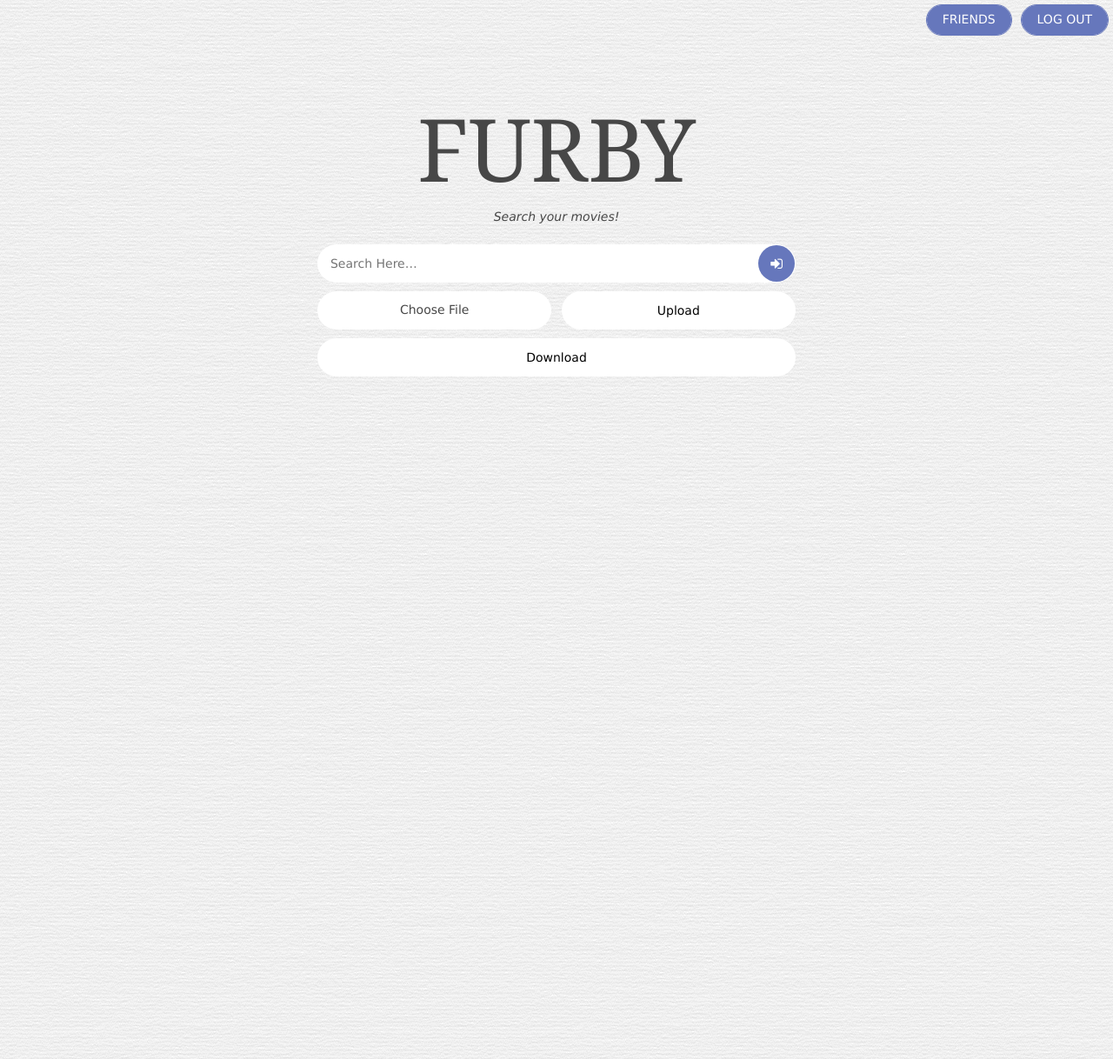
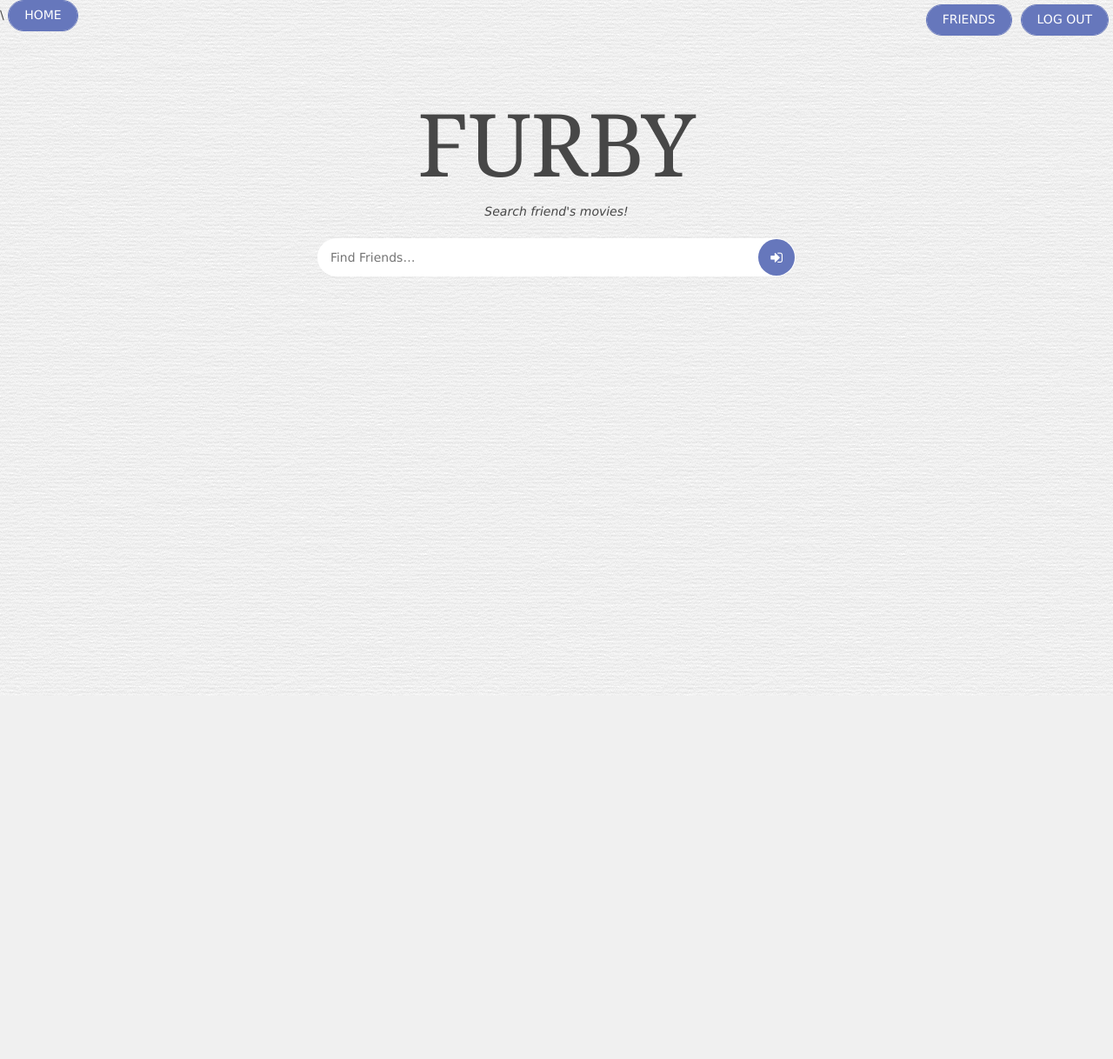
Before and after one commit to DavidShelbs/Database-Final, a Flask app: page /friends in a window 1280 px wide. Shown: the top 1218 px of the page at 87% size. After the commit the page ends 800 px from the top, so only its background shows below. Run offline with Flask 2, Linux system fonts and the light colour scheme; a user stored in the database is signed in; data that the repository does not hold is empty; some libraries are stand-ins or nearby versions.

Commit message:
friends check

```diff
--- a/app.py
+++ b/app.py
@@ -64,12 +64,15 @@ def friends():
         else:
             db = sqlite3.connect('webserver.db')
             cursor = db.execute("SELECT u_id FROM USERS WHERE u_name = ?", (request.form['search_bar'],))
+            f_id2 = ""
             for row in cursor:
                 f_id2 = row[0]
             session['f_id1'] = session['u_id']
-            db.execute("INSERT INTO FRIENDS (f_id1, f_id2) VALUES (?, ?)", (session['f_id1'], f_id2));
-            db.commit()
-            db.close()
+            if f_id2 != "":
+                db.execute("INSERT INTO FRIENDS (f_id1, f_id2) VALUES (?, ?)", (session['f_id1'], f_id2));
+                db.commit()
+                print ("\n\nHi")
+                db.close()
 
             return flask.render_template('index.html')
     else:
--- a/templates/friends.html
+++ b/templates/friends.html
@@ -10,7 +10,8 @@
 
 </head>
 <body id="top">
-  <div id="topnav">
+  <div id="topnav">\
+    <a href='/' style="text-decoration:none;"><input type="button" value="Home" class="btn btn-primary btn-large btn-block" id="home"></a>
     <a href='/logout' style="text-decoration:none;"><input type="button" value="Log Out" class="btn btn-primary btn-large btn-block" id="logout"></a>
     <a href='/friends' style="text-decoration:none;"><input type="button" value="Friends" class="btn btn-primary btn-large btn-block" id="friends"></a>
   </div>
@@ -22,16 +23,16 @@
           <article>
             <h1 id="header">Furby</h1>
             <!-- <h3 class="heading">Find A Movie</h3> -->
-            <p>Search your movies!</p>
+            <p>Search friend's movies!</p>
             <footer id="search">
               <form class="group" method="post" action="friends">
                 <fieldset>
                   <legend>Search:</legend>
-                  <input type="text" value="" placeholder="Search Here&hellip;" name="search_bar"style="margin-bottom:5px;">
+                  <input type="text" value="" placeholder="Find Friends&hellip;" name="search_bar"style="margin-bottom:5px;">
                   <button class="fa fa-sign-in" type="submit" title="Submit"><em>Submit</em></button>
                 </fieldset>
               </form>
-              <form method=post enctype=multipart/form-data action="upload">
+              <!-- <form method=post enctype=multipart/form-data action="upload">
                 <label class="fileContainer">
                   <div id="fileupload" style="margin-top:5px; margin-bottom:5px; width:49%;float:left;">
                     <p id="file" style="font-style:normal; margin-top:5px; margin-bottom:5px;">Choose File</p>
@@ -39,13 +40,13 @@
                   <input id=openfile type="file" name="file"/>
                 </label>
                 <input type=submit value=Upload style="margin-top:5px; margin-bottom:5px;width:49%;float:right;">
-              </form>
-              <form enctype=multipart/form-data action="download">
+              </form> -->
+             <!--  <form enctype=multipart/form-data action="download">
                 <input type=submit value=Download style="margin-top:5px; margin-bottom:5px; width:100%;">
-              </form>
+              </form> -->
             </footer>
           </article>
-          <div class="wrapper">
+         <!--  <div class="wrapper">
             <div class="profile">
               <table id="userdata" border="2">
                 <thead>
@@ -58,7 +59,7 @@
                 <tbody></tbody>
               </table>
             </div>
-          </div>
+          </div> -->
         </li>
       </ul>
     </div>
```
Also changed, not shown: webserver.db, 2 other files.
